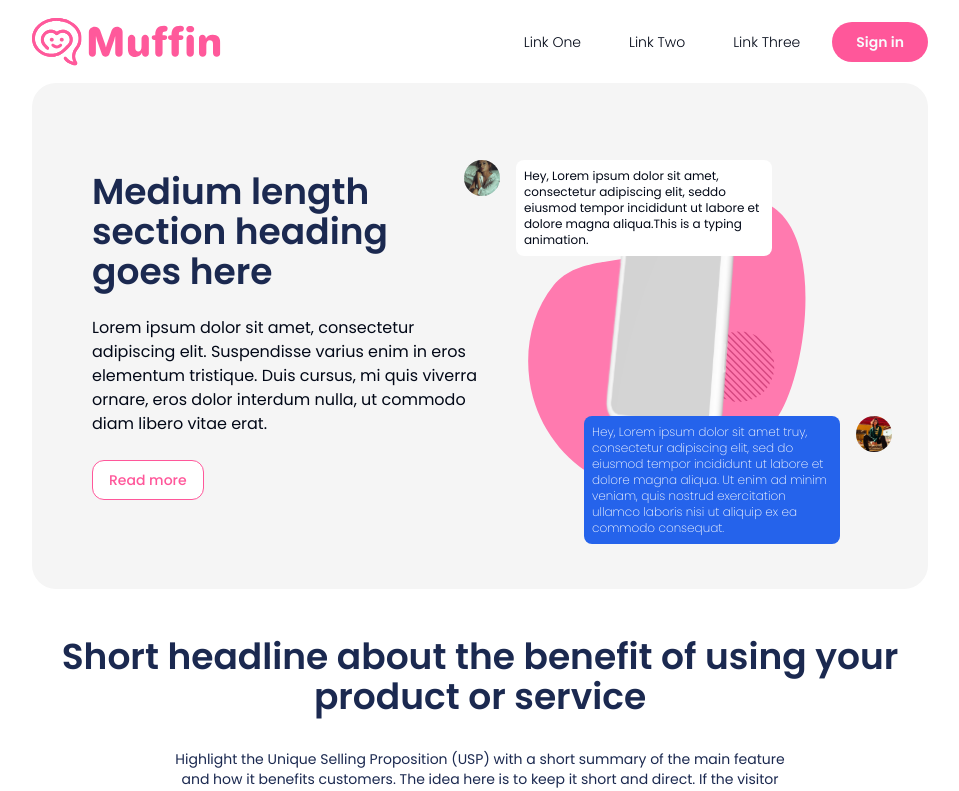
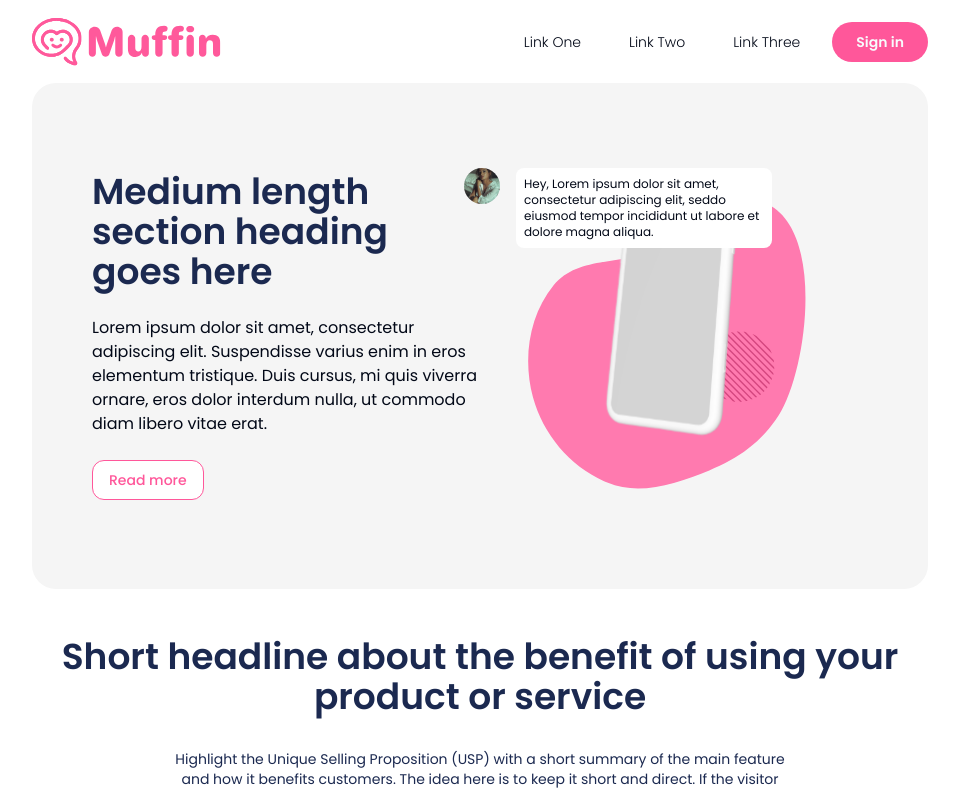
Before and after one commit to rv100101/muft, a React (Vite) app: page / in a window 1280 px wide. Shown: the top 791 px of the page, without its empty margins (160-1119 px from the left). Built offline with nearby package versions, Linux system fonts and the light colour scheme.

Commit message:
feat: hero animation chat

```diff
--- a/src/components/hero.tsx
+++ b/src/components/hero.tsx
@@ -7,23 +7,46 @@ import { motion } from "framer-motion";
 import { useState, useEffect } from "react";
 
 const Hero = () => {
-  const textToType = "This is a typing animation.";
-  const [typedText, setTypedText] = useState(
-    "Hey, Lorem ipsum dolor sit amet, consectetur adipiscing elit, seddo eiusmod tempor incididunt ut labore et dolore magna aliqua."
+  const firstTextToType =
+    "Hey, Lorem ipsum dolor sit amet, consectetur adipiscing elit, seddo eiusmod tempor incididunt ut labore et dolore magna aliqua.";
+  const secondTextToType =
+    " Hey, Lorem ipsum dolor sit amet truy, consectetur adipiscing elit, sed do eiusmod tempor incididunt ut labore et dolore magna aliqua. Ut enim ad minim veniam.";
+  const [firstTypedText, setFirstTypedText] = useState("");
+  const [secondTypedText, setSecondTypedText] = useState("");
+  const [firstCurrentIndex, setFirstCurrentIndex] = useState(0);
+  const [secondCurrentIndex, setSecondCurrentIndex] = useState(0);
+
+  useEffect(() => {
+    const firstTypingInterval = setInterval(() => {
+      if (firstCurrentIndex < firstTextToType.length) {
+        setFirstTypedText(
+          (prevText) => prevText + firstTextToType[firstCurrentIndex]
         );
-  const [currentIndex, setCurrentIndex] = useState(0);
-  useEffect(() => {
-    const typingInterval = setInterval(() => {
-      if (currentIndex < textToType.length) {
-        setTypedText((prevText) => prevText + textToType[currentIndex]);
-        setCurrentIndex((prevIndex) => prevIndex + 1);
+        setFirstCurrentIndex((prevIndex) => prevIndex + 1);
       } else {
-        clearInterval(typingInterval);
+        clearInterval(firstTypingInterval);
       }
-    }, 70); // Adjust the delay as needed for typing speed
+    }, 45);
 
-    return () => clearInterval(typingInterval);
-  }, [currentIndex]);
+    const secondTypingInterval = setInterval(() => {
+      if (
+        firstCurrentIndex >= firstTextToType.length &&
+        secondCurrentIndex < secondTextToType.length
+      ) {
+        setSecondTypedText(
+          (prevText) => prevText + secondTextToType[secondCurrentIndex]
+        );
+        setSecondCurrentIndex((prevIndex) => prevIndex + 1);
+      } else {
+        clearInterval(secondTypingInterval);
+      }
+    }, 45);
+
+    return () => {
+      clearInterval(firstTypingInterval);
+      clearInterval(secondTypingInterval);
+    };
+  }, [firstCurrentIndex, secondCurrentIndex]);
 
   return (
     <div className="bg-secondaryBackground py-6 md:py-12 px-[30px] md:px-[60px] rounded-3xl">
@@ -57,23 +80,22 @@ const Hero = () => {
           >
             <img width={36} src={heroAvatar1} alt="user avatar 1" />
             <p className="text-xs w-64 bg-white p-2 rounded-lg font-normal">
-              {typedText}
+              {firstTypedText}
             </p>
           </motion.div>
+          {firstCurrentIndex >= firstTextToType.length && (
             <motion.div
               initial={{ opacity: 0 }}
               whileInView={{ opacity: 1 }}
-            transition={{ delay: 1.5 }}
+              transition={{ delay: 0.5 }}
               className="h-12 md:h-max absolute flex space-x-4 items-start translate-y-12 md:translate-y-36 md:translate-x-6"
             >
               <p className="text-xs md:h-max w-64 bg-blue-600 p-2 text-white rounded-lg font-extralight truncate md:whitespace-normal">
-              Hey, Lorem ipsum dolor sit amet truy, consectetur adipiscing elit,
-              sed do eiusmod tempor incididunt ut labore et dolore magna aliqua.
-              Ut enim ad minim veniam, quis nostrud exercitation ullamco laboris
-              nisi ut aliquip ex ea commodo consequat.
+                {secondTypedText}
               </p>
               <img width={36} src={heroAvatar2} alt="user avatar 2" />
             </motion.div>
+          )}
         </div>
       </div>
     </div>
```
Lines whose indentation alone changed are shown as unchanged.
